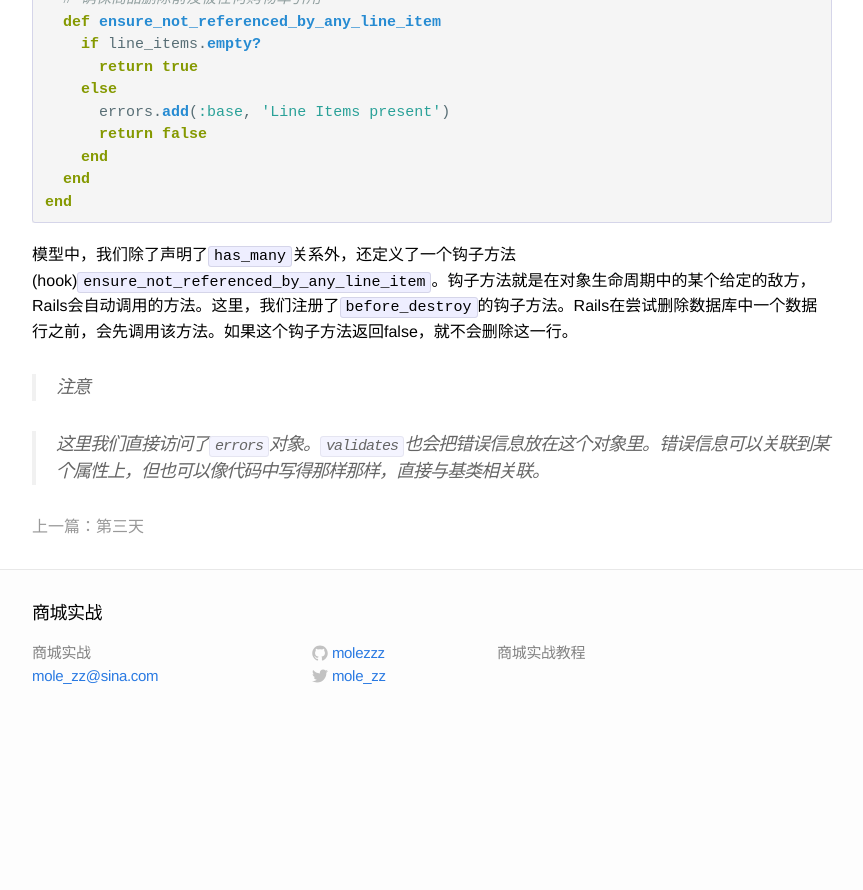
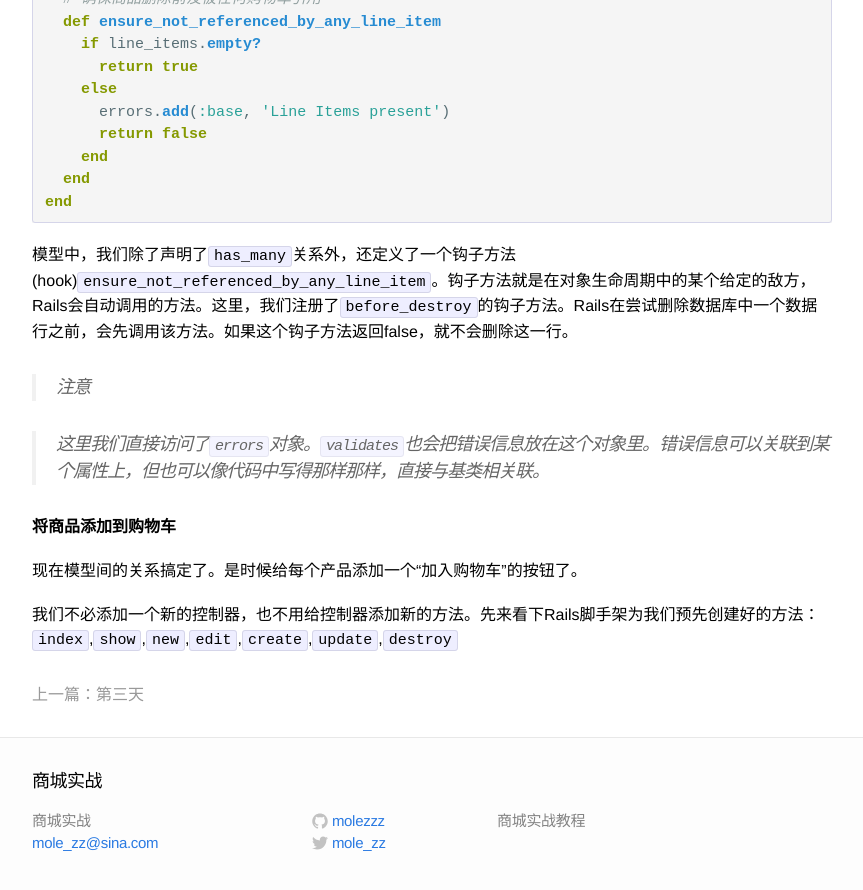
Before and after one commit to molezzz/rails_lesson, a Jekyll site: the page built from shop_doc/_posts/2014-07-18-cart-models-conttollers.md, in a window 1280 px wide and 900 px high, scrolled down 2743 px. Shown: the top 890 px of the window, without its empty margins (208-1071 px from the left). Built offline with Jekyll 4.4.1, drawn with Linux system fonts in a browser that asks for light colours; Markdown is read by kramdown in place of the engine named in the settings; before the commit the page ends 3475 px from its top, so only the background shows below that.

Commit message:
第4天 17.25

```diff
--- a/shop_doc/_posts/2014-07-18-cart-models-conttollers.md
+++ b/shop_doc/_posts/2014-07-18-cart-models-conttollers.md
@@ -119,3 +119,9 @@ end
 > 注意
 
 > 这里我们直接访问了`errors`对象。`validates`也会把错误信息放在这个对象里。错误信息可以关联到某个属性上，但也可以像代码中写得那样那样，直接与基类相关联。
+
+**将商品添加到购物车**
+
+现在模型间的关系搞定了。是时候给每个产品添加一个“加入购物车”的按钮了。
+
+我们不必添加一个新的控制器，也不用给控制器添加新的方法。先来看下Rails脚手架为我们预先创建好的方法：`index`,`show`,`new`,`edit`,`create`,`update`,`destroy`
```
